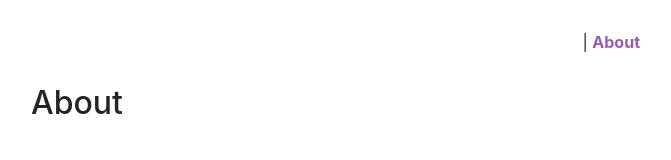
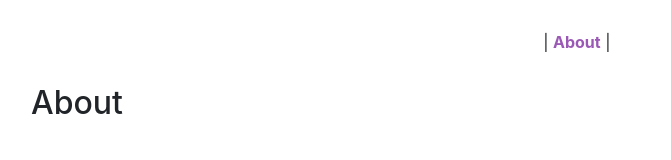
Before and after one commit to jhorpama/vue-task, a Vue app: page /about in a window 1280 px wide. Shown: the top 160 px of the page, without its empty margins (54-725 px from the left). Built offline with nearby package versions, Linux system fonts and the light colour scheme.

Commit message:
token erase button implemented

```diff
--- a/src/components/Cabecera.vue
+++ b/src/components/Cabecera.vue
@@ -2,13 +2,20 @@
     <div>
         <div id="nav">
           <router-link to="/task">Tasks</router-link> |
-          <router-link to="/about">About</router-link>
+          <router-link to="/about">About</router-link> |
+          <a @click="goOut">Sign out</a>
         </div>
     </div>
 </template>
 <script>
    export default{
-       name: 'Cabecera'
+       name: 'Cabecera',
+       methods: {
+         goOut(){
+           localStorage.removeItem('key');
+           this.$router.push({name: 'login'});
+         }
+       },
    }
 </script>
 <style>
@@ -20,6 +27,7 @@
 #nav a {
   font-weight: bold;
   color: #ffffff;
+  cursor: pointer;
 }
 
 #nav a.router-link-exact-active {
```
